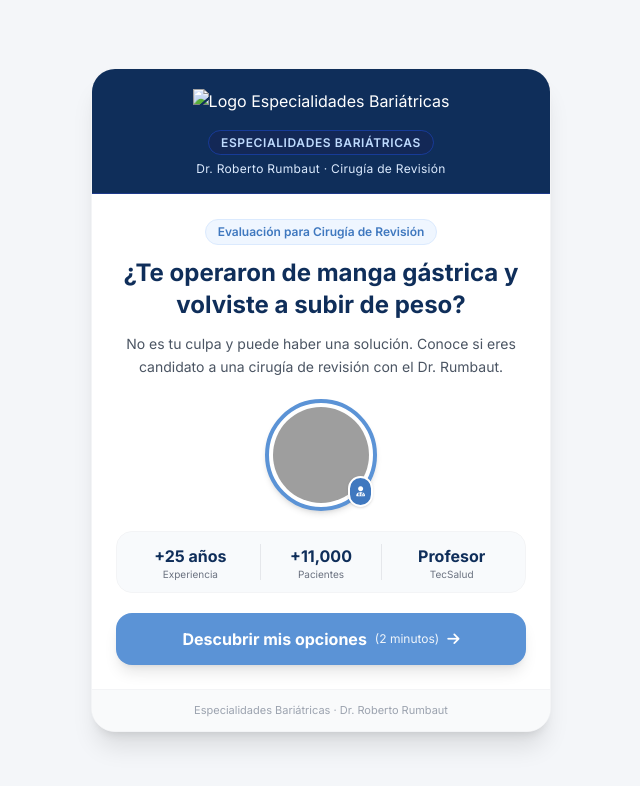
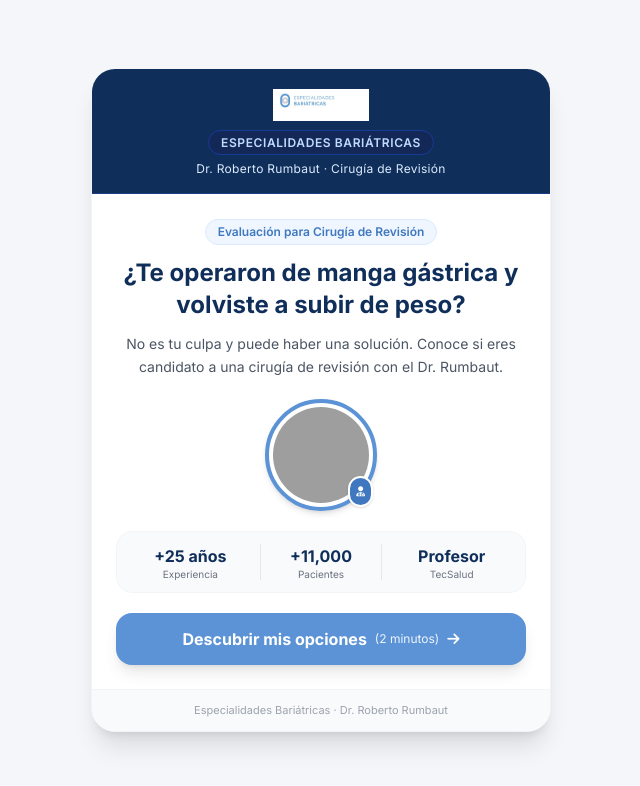
Before and after one commit to amisraeljai1967-alt/rumbaut-sasi, a plain HTML site: page index.html in a window 1280 px wide. Shown: the whole page, without its empty margins (319-959 px from the left). Drawn offline with nearby package versions, Linux system fonts and the light colour scheme; grey boxes are pictures that could not be loaded.

```diff
--- a/index.html
+++ b/index.html
@@ -95,7 +95,7 @@
         <button id="backBtn" onclick="goBack()" class="text-blue-200 hover:text-white transition opacity-0 pointer-events-none text-sm flex items-center font-medium w-14">
             <i class="fa-solid fa-chevron-left mr-1"></i> Atrás
         </button>
-        <img src="logo.jpg.jpeg" alt="Logo Especialidades Bariátricas" class="h-8 object-contain">
+        <img src="logo.jpeg" alt="Logo Especialidades Bariátricas" class="h-8 object-contain">
         <div class="w-14"></div>
     </div>
 
```
